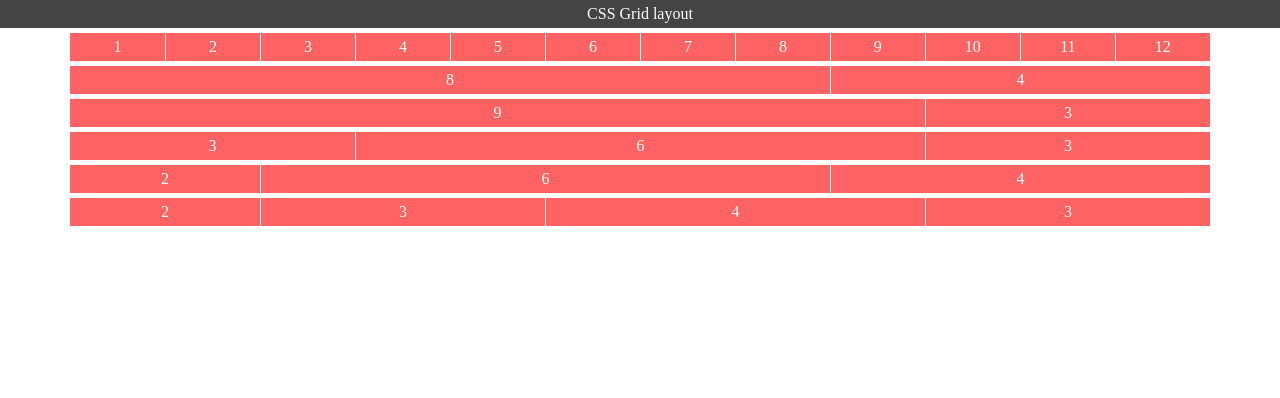
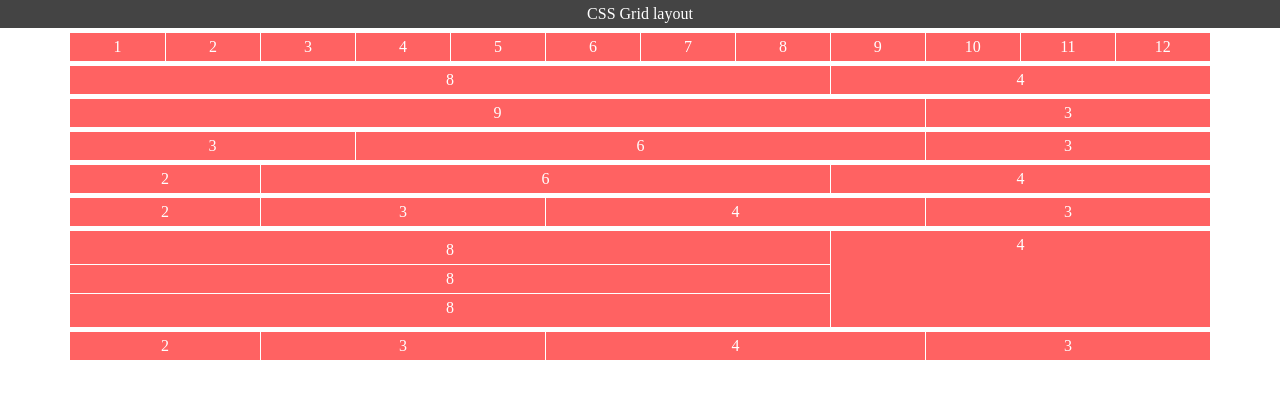
Before and after one commit to nmiguelmoura/css-grid-layout, a website: page index.html in a window 1280 px wide. Drawn offline with Linux system fonts and the light colour scheme.

Commit message:
index demo update

```diff
--- a/css/sass/index-demo-style.scss
+++ b/css/sass/index-demo-style.scss
@@ -28,4 +28,19 @@ header{
   [class*='col-span']:first-child{
     border-left:none;
   }
+
+  article{
+    padding-top:5px;
+    padding-bottom:5px;
+  }
+
+  article:not(:first-child){
+    border-top:1px solid white;
+    margin-left:-15px;
+    margin-right:-15px;
+  }
+
+  aside{
+    height:96px;
+  }
 }
--- a/index.html
+++ b/index.html
@@ -50,6 +50,24 @@
                 <div class="col-span-3-12">3</div>
             </div>
         </div>
+        <div class="wrapper">
+            <div class="row">
+                <div class="col-span-8-12">
+                    <article>8</article>
+                    <article>8</article>
+                    <article>8</article>
+                </div>
+                <aside class="col-span-4-12">4</aside>
+            </div>
+        </div>
+        <div class="wrapper">
+            <div class="row">
+                <div class="col-span-2-12">2</div>
+                <div class="col-span-3-12">3</div>
+                <div class="col-span-4-12">4</div>
+                <div class="col-span-3-12">3</div>
+            </div>
+        </div>
     </div>
 </body>
 </html>
```
Also changed, not shown: README.md, css/index-demo-style.css.
